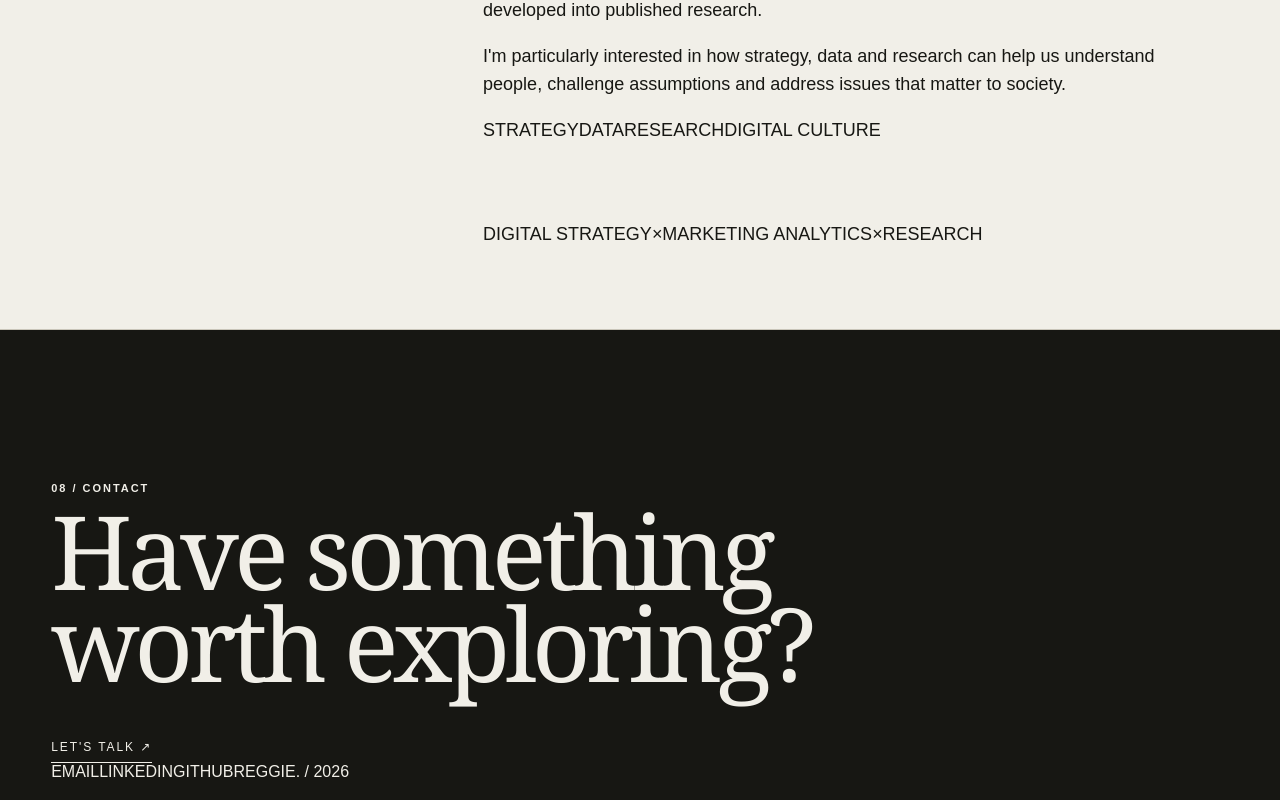
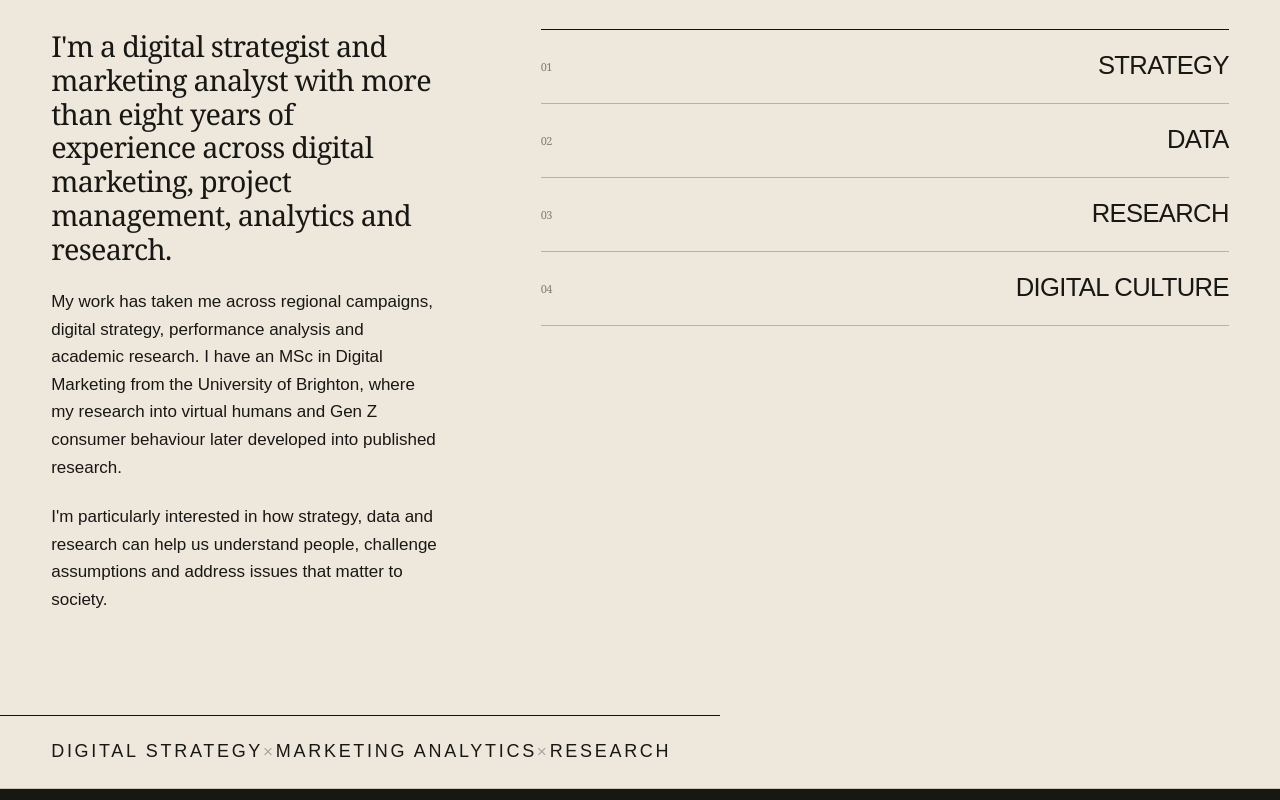
Before and after one commit to reggiemagtibay/reginald-magtibay-portfolio, a Next.js app: page / in a window 1280 px wide. Shown: the part 6380-7180 px from the top of the page. Built offline with nearby package versions, Linux system fonts and the light colour scheme.

Commit message:
Style typographic portfolio closing

```diff
--- a/app/globals.css
+++ b/app/globals.css
@@ -492,3 +492,33 @@ bottom:24px!important;
 .mk-heat{align-items:center}.mk-contrast{display:grid;grid-template-columns:1fr auto 1fr;align-items:stretch;border-top:1px solid #aaa;border-bottom:1px solid #aaa}.mk-contrast article{padding:42px 28px;min-height:430px;display:flex;flex-direction:column}.mk-contrast small{font-size:10px;letter-spacing:.13em;min-height:30px}.mk-contrast strong{font-family:Georgia,serif;font-size:clamp(76px,7vw,118px);font-weight:400;line-height:.85;letter-spacing:-.065em;margin-top:40px}.mk-contrast span{font-size:10px;letter-spacing:.14em;color:#666}.mk-contrast h3{font-family:Georgia,serif;font-size:30px;font-weight:400;line-height:1;margin:auto 0 12px}.mk-contrast p{font-size:14px;margin:0}.mk-contrast p b{color:#d13f33}.mk-contrast .hot{background:#d13f33;color:#f5eee2}.mk-contrast .hot span,.mk-contrast .hot p b{color:#f5eee2}.mk-not-equal{font-family:Georgia,serif;font-size:46px;display:flex;align-items:center;padding:0 18px}
 .mk-dashboard-break{padding:10vh 6vw;background:#cfc7ba;display:grid;grid-template-columns:.9fr 1.1fr;gap:8vw;align-items:center}.mk-dashboard-break h2{font-family:Georgia,serif;font-size:clamp(48px,5vw,78px);font-weight:400;line-height:.94;letter-spacing:-.05em;margin:16px 0}.mk-dashboard-break>div>p:last-child{font-size:17px;line-height:1.6;max-width:580px}.mk-dashboard-stack{border-top:1px solid #777}.mk-dashboard-stack span{display:block;border-bottom:1px solid #999;padding:15px 4px;font-size:11px;letter-spacing:.12em}
 @media(max-width:900px){.mk-context-copy,.mk-frames-copy>p:last-child,.mk-heat-copy>p:last-child,.mk-weight>p,.mk-model-head>p:last-child,.mk-close>div{font-size:17px!important}.mk-photo-break,.mk-final-photo{height:95vw}.mk-contrast,.mk-dashboard-break{grid-template-columns:1fr}.mk-not-equal{justify-content:center;padding:15px;transform:rotate(90deg)}.mk-contrast article{min-height:350px}.mk-dashboard-break{gap:4vh}}
+
+
+
+/* About + contact — typographic editorial close */
+.about-editorial{padding:12vh 4vw 0!important;display:block!important;background:#eee8dc;overflow:hidden}
+.about-heading{display:grid;grid-template-columns:.34fr 1.66fr;gap:5vw;align-items:start;border-bottom:1px solid #b9b1a4;padding-bottom:7vh}
+.about-editorial .about-heading h2{grid-column:2!important;font-family:Georgia,serif;font-size:clamp(92px,13vw,205px);font-weight:400;line-height:.78;letter-spacing:-.075em;margin:0}
+.about-body{display:grid!important;grid-template-columns:.72fr 1.28fr!important;gap:8vw;max-width:none!important;padding:8vh 0 10vh}
+.about-copy{max-width:680px;margin-left:auto}
+.about-copy p{font-size:17px;line-height:1.62;margin:0 0 22px}
+.about-copy p:first-child{font-family:Georgia,serif;font-size:clamp(25px,2.25vw,36px);line-height:1.18;letter-spacing:-.025em}
+.about-disciplines{border-top:1px solid #111}
+.about-disciplines span{display:flex;align-items:center;min-height:74px;border-bottom:1px solid #b9b1a4;font-size:clamp(18px,2vw,30px);letter-spacing:-.025em}
+.about-disciplines span:before{content:"0" counter(item);counter-increment:item;font-family:Georgia,serif;font-size:11px;margin-right:auto;opacity:.5}
+.about-disciplines{counter-reset:item}
+.about-line{margin:0 -4vw;padding:22px 4vw;border-top:1px solid #111;display:flex;justify-content:space-between;align-items:center;font-size:9px;letter-spacing:.15em;white-space:nowrap}
+.about-line i{font-family:Georgia,serif;font-size:18px;font-style:normal;opacity:.35}
+.editorial-footer{min-height:78vh;padding:10vh 4vw 5vh;display:flex;flex-direction:column;justify-content:flex-start}
+.editorial-footer .section-label{margin:0 0 8vh;color:#f5f0e7;opacity:.6}
+.editorial-footer h2{font-size:clamp(68px,10vw,155px);line-height:.82;max-width:1300px;margin:0 0 7vh}
+.editorial-footer .talk{color:inherit;text-decoration:none;margin-bottom:auto}
+.footer-links{border-top:1px solid #595752;padding-top:20px;margin-top:10vh;display:grid;grid-template-columns:auto auto auto 1fr;gap:36px;align-items:center}
+.footer-links a{color:inherit;text-decoration:none;font-size:9px;letter-spacing:.16em}
+.footer-links span{text-align:right;font-size:9px;letter-spacing:.16em;opacity:.55}
+@media(max-width:850px){
+.about-heading{grid-template-columns:1fr;gap:28px}.about-editorial .about-heading h2{grid-column:1!important;font-size:clamp(82px,24vw,145px)}
+.about-body{grid-template-columns:1fr!important;gap:6vh}.about-copy{margin-left:0}
+.about-line{gap:22px;justify-content:flex-start;overflow:hidden}.about-line i{display:none}
+.editorial-footer{min-height:70vh}.footer-links{grid-template-columns:1fr 1fr;row-gap:24px}.footer-links span{text-align:left}
+}
```
